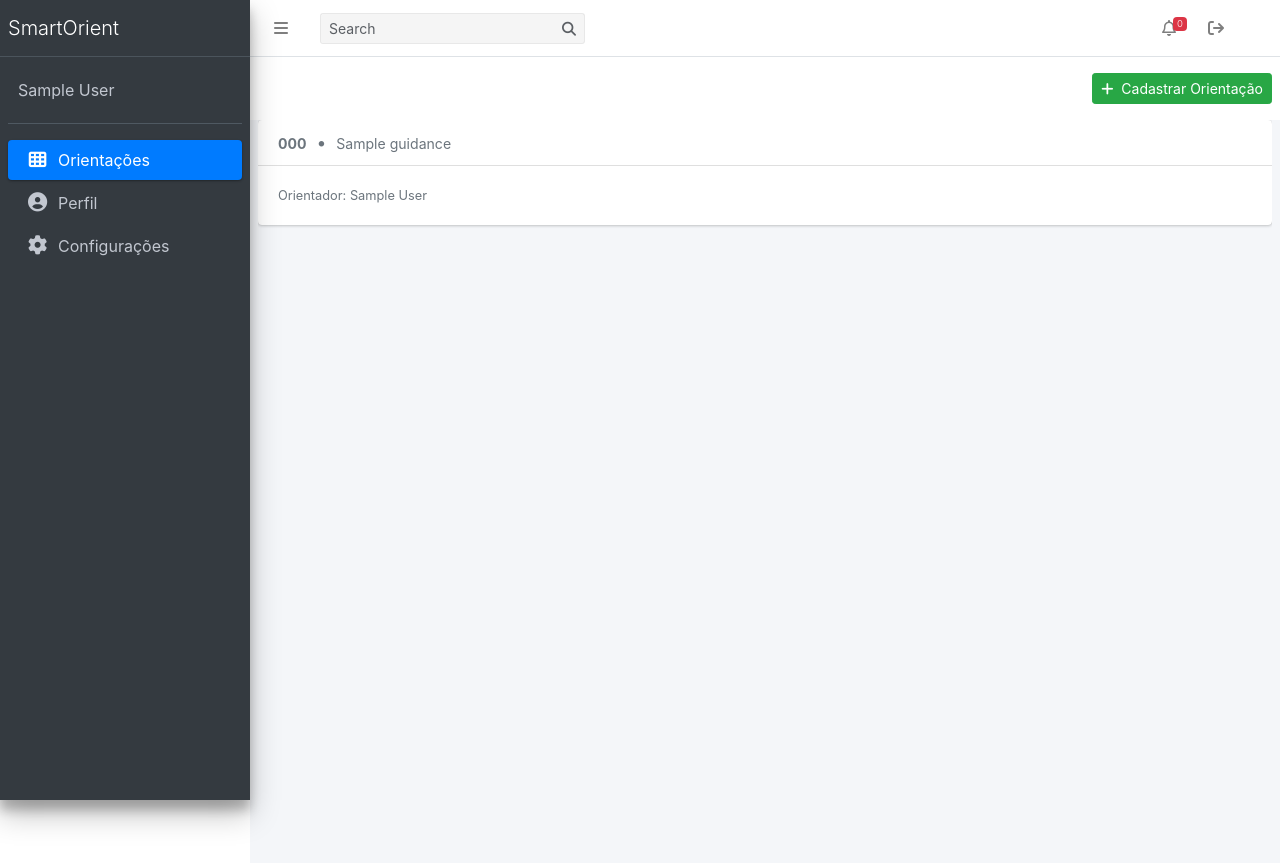
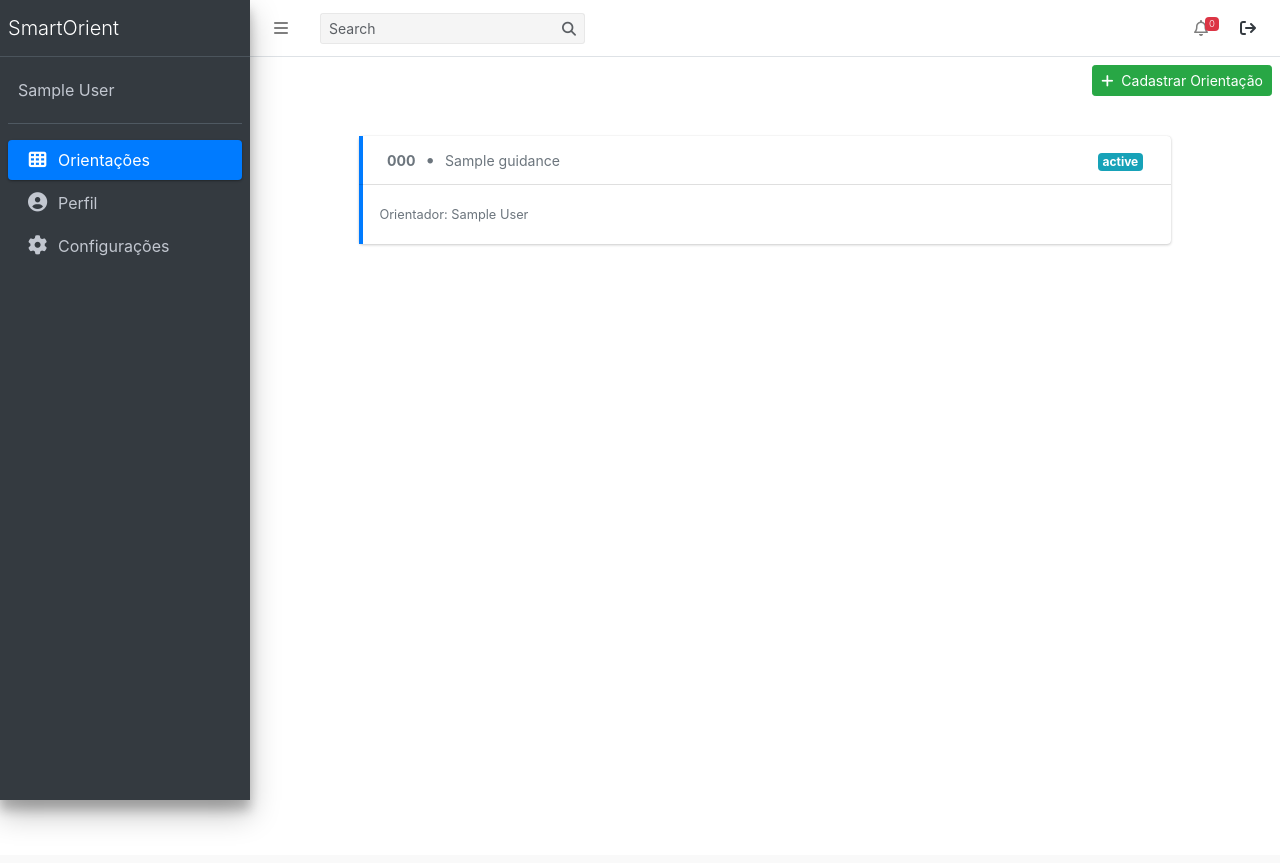
Before and after one commit to WandersoNoleto/SmartOrient, a Django app: page /dashboard/ in a window 1280 px wide. After the commit the page ends 822 px from the top, so only its background shows below. Run offline with Django 4.2, Linux system fonts and the light colour scheme; a user stored in the database is signed in; tables that the repository leaves empty hold one stand-in row (values such as "Sample post"); some libraries are stand-ins or nearby versions.

Commit message:
dashboard student: interface adjustments

```diff
--- a/dashboard/templates/studentHome.html
+++ b/dashboard/templates/studentHome.html
@@ -2,26 +2,31 @@
 
 {% block mainContent %}
 <div class="d-flex justify-content-end mb-3 mr-2">
-    <a href="{% url "register_guidance_page" %}"><button type="button" class="btn btn-sm btn-success text-sm" data-bs-toggle="modal" data-bs-target="#exampleModal">
+    <a href="{% url "register_guidance_page" %}"><button type="button" class="btn btn-sm btn-success text-sm mt-2" data-bs-toggle="modal" data-bs-target="#exampleModal">
         <i class="fas fa-plus mr-1"></i> Cadastrar Orientação
     </button></a>
 </div>
 
-
-<div class="content-wrapper">
-    <section class="content">
+<div class="content-wrapper bg-white">
+    <section class="content force-overflow">
         <div class="content-fluid">
-            <div class="row">
+            <div class="row bg-white">
                 <div class="col-12">
-                    <div class="card-container overflow-auto" style="max-height: 30rem;">
+                    <div class="card-container overflow-auto default-scrollbar" style="max-height: 30rem;">
                         {% for guidance in guidances %}
-                        <div class="card mb-4 {% if forloop.first %}first-card{% endif %}">
-                            <div class="card-header text-center text-secondary">
-                                <h3 class="card-title">
-                                    <span class="font-weight-bold small">{{ guidance.guidance_code }}</span>
-                                    <span class="text-muted">&nbsp;&bull;&nbsp;</span>
-                                    <span class="small">{{ guidance.project_title }}</span>
-                                </h3>
+                        <div class="card mb-4 {% if forloop.first %}mt-4{% endif %}" style="width: 80%; margin-left: 10%;">
+                            <div class="blue-stripe"></div> <!-- Faixa azul -->
+                            <div class="card-header text-center text-secondary d-flex align-items-center">
+                                <div class="col">
+                                    <h3 class="card-title mb-0">
+                                        <span class="font-weight-bold small">{{ guidance.guidance_code }}</span>
+                                        <span class="text-muted">&nbsp;&bull;&nbsp;</span>
+                                        <span class="small">{{ guidance.project_title_format }}</span>
+                                    </h3>
+                                </div>
+                                <div class="col-auto">
+                                    <span class="badge badge-info badge-custom">{{guidance.status}}</span>
+                                </div>
                             </div>
                             <div class="card-body">
                                 <p class="card-text text-secondary small">
@@ -37,4 +42,5 @@
     </section>
 </div>
 
+
 {% endblock mainContent %}
--- /dev/null
+++ b/global_statics/static/css/dashboard.css
@@ -0,0 +1,32 @@
+.default-scrollbar::-webkit-scrollbar {
+    width: 0.5rem;
+}
+
+.default-scrollbar::-webkit-scrollbar-thumb {
+    background-color: #6c757d; /* Cor do polegar (thumb) */
+    border-radius: 0.8rem;
+}
+
+.default-scrollbar::-webkit-scrollbar-track {
+    background-color: #f8f9fa; /* Cor da faixa da barra de rolagem */
+    border-radius: 0.8rem;
+}
+
+.card-header-custom {
+    display: flex;
+    justify-content: space-between;
+    align-items: flex-end;
+}
+
+.badge-custom {
+    margin-left: auto;
+}
+
+.blue-stripe {
+    width: 4px; /* Largura da faixa azul */
+    height: 100%; /* Altura igual à altura do card */
+    background-color: #007BFF; /* Cor azul */
+    position: absolute;
+    left: 0;
+    top: 0;
+}
--- a/global_templates/base.html
+++ b/global_templates/base.html
@@ -1,3 +1,4 @@
+{% load static %}
 <!DOCTYPE html>
 <html lang="en">
 
@@ -7,6 +8,7 @@
     <title>Document</title>
     <link href="https://cdn.jsdelivr.net/npm/bootstrap@5.3.2/dist/css/bootstrap.min.css" rel="stylesheet" integrity="sha384-T3c6CoIi6uLrA9TneNEoa7RxnatzjcDSCmG1MXxSR1GAsXEV/Dwwykc2MPK8M2HN" crossorigin="anonymous">
     <link rel="stylesheet" href="https://cdn.jsdelivr.net/npm/admin-lte@3.2/dist/css/adminlte.min.css">
+    <link rel="stylesheet" href="{% static "css/dashboard.css" %}">
     <script src="https://code.jquery.com/jquery-3.6.4.min.js"></script>
     {% block imports %}{% endblock imports %}
 </head>
@@ -61,11 +63,15 @@
                 <a class="nav-link" data-toggle="dropdown" href="#">
                     <i class="far fa-bell"></i>
                     <span class="badge badge-danger navbar-badge">0</span>
+                </a>
             </li>
             <li class="nav-item">
-                <i class="fa-solid fa-arrow-right-from-bracket" alt="Logout"></i>
+                <a href="{% url 'custom_logout' %}" class="nav-link text-dark">
+                    <i class="fa-solid fa-arrow-right-from-bracket" alt="Logout"></i>
+                </a>
             </li>
         </ul>
+
     </nav>
 
     {% block mainContent %}{% endblock mainContent %}
--- a/guidances/models.py
+++ b/guidances/models.py
@@ -13,10 +13,16 @@ class Guidance(models.Model):
     student       = models.ForeignKey(Student, on_delete=models.CASCADE, max_length=100, blank=False, null=False, verbose_name="Estudante")
     advisor       = models.ForeignKey(Advisor, on_delete=models.CASCADE, max_length=100, blank=False, null=False, verbose_name="Orientador")
     coordination  = models.ForeignKey(Coordination, on_delete=models.SET_NULL, max_length=100, blank=True, null=True, verbose_name="Coordenação")
-    status        = models.CharField(max_length=50, default="Em andamento", verbose_name="Status")
+    status        = models.CharField(max_length=50, default="Pendente", verbose_name="Status")
     start_date    = models.DateField(verbose_name="Data de início")
     guidance_code = models.CharField(max_length=6, unique=True, verbose_name="Código Da Orientação")
 
+
+    def project_title_format(self):
+        if len(self.project_title) >= 64:
+            return self.project_title[:64] + "..."
+        else:
+            return self.project_title
 
     def generate_guidance_code(self):
         code = ''.join(random.choices(ascii_uppercase + digits, k=6))
--- a/guidances/templates/registerGuidance.html
+++ b/guidances/templates/registerGuidance.html
@@ -13,9 +13,9 @@
             {% csrf_token %}
 
             <div class="mb-3 row">
-                <label for="projectTitle" class="col-sm-2 col-form-label">Título do Projeto</label>
+                <label for="projectTitle" class="col-sm-2 form-label">Título do Projeto</label>
                 <div class="col-sm-6">
-                    <input type="text" class="form-control" id="projectTitle" name="project_title" required>
+                    <input type="text" class="form-control" id="projectTitle" name="project_title" required draggable="false">
                 </div>
             </div>
 
--- a/guidances/views.py
+++ b/guidances/views.py
@@ -35,7 +35,6 @@ def register_guidance_save(request):
             student       = student,
             advisor       = advisor,
             coordination  = coordination,
-            status        = "Em andamento"
         )
 
         guidance.set_start_date()
--- a/users/urls.py
+++ b/users/urls.py
@@ -13,5 +13,7 @@ urlpatterns = [
 
     path('login/coordination/', views.login_coordination, name="login_coordination"),
     path('register/coordination/', views.register_coordination_page, name="register_coordination_page"),
-    path('register/coordination/save/', views.register_coordination_save, name="register_coordination_save")
+    path('register/coordination/save/', views.register_coordination_save, name="register_coordination_save"),
+
+    path('logout/', views.custom_logout, name="logout")
 ]
```
Also changed, not shown: users/views.py (+6 -1 lines), guidances/migrations/0003_alter_guidance_status.py (added).
